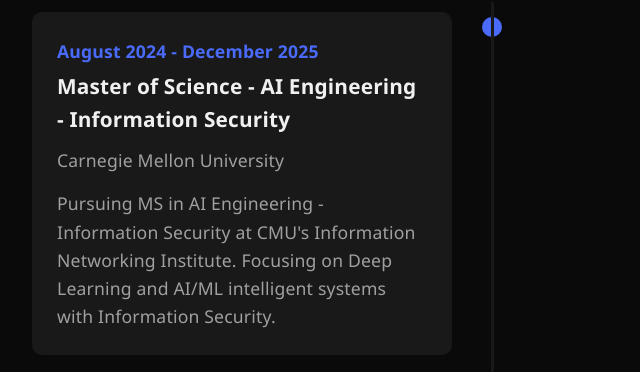
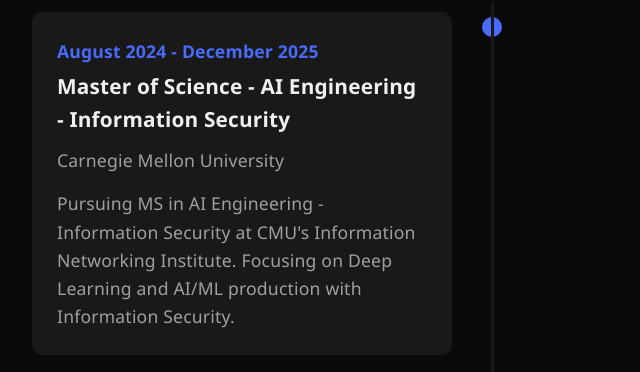
Before and after one commit to Prajwal111299/portfolio, a plain HTML site: page index.html in a window 1280 px wide. Shown: the part 4134-4506 px from the top of the page, 148-788 px from the left. Drawn offline with nearby package versions, Linux system fonts and the light colour scheme.

Commit message:
html file update

```diff
--- a/index.html
+++ b/index.html
@@ -1028,7 +1028,7 @@
                         <h3 class="timeline-title">Master of Science - AI Engineering - Information Security</h3>
                         <div class="timeline-company">Carnegie Mellon University</div>
                         <p class="timeline-desc">
-                            Pursuing MS in AI Engineering - Information Security at CMU's Information Networking Institute. Focusing on Deep Learning and AI/ML intelligent systems with Information Security.
+                            Pursuing MS in AI Engineering - Information Security at CMU's Information Networking Institute. Focusing on Deep Learning and AI/ML production with Information Security.
                         </p>
                     </div>
                 </div>
```
